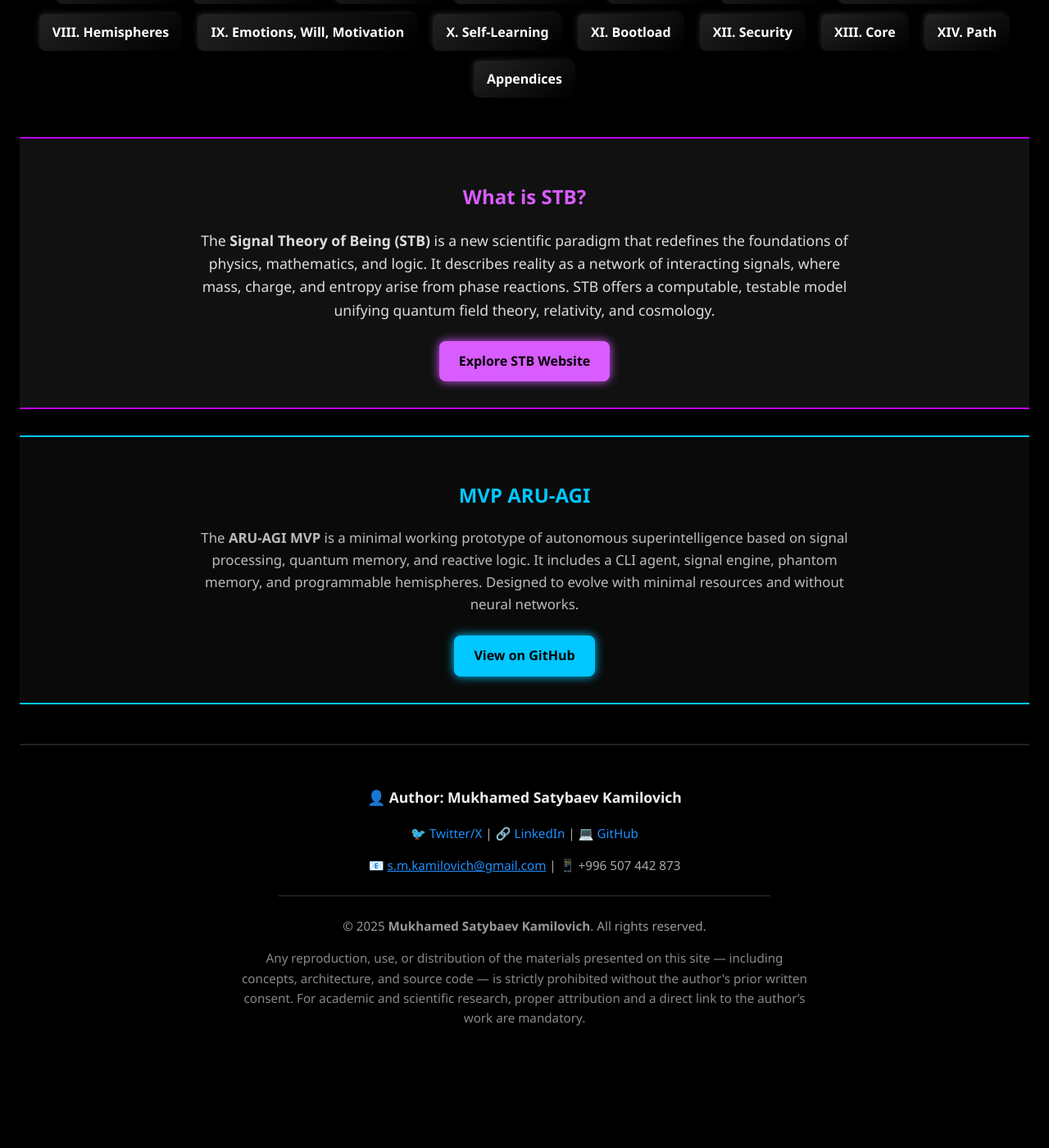
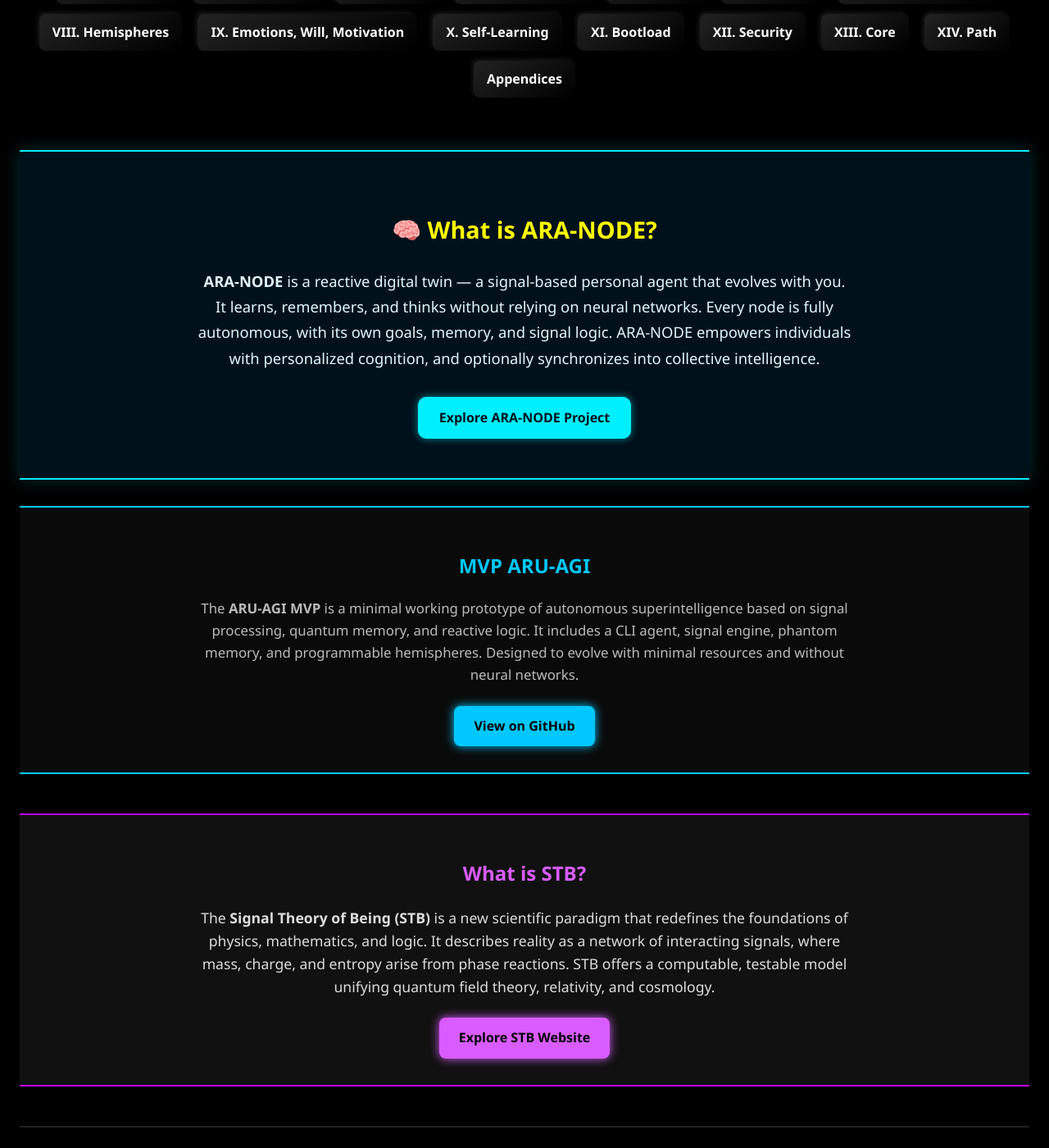
Before and after one commit to Mukhameds/ARU-AGI-Project, a Jekyll site: the page index.html, which Jekyll copies as it is, in a window 1280 px wide and 1400 px high, scrolled down 810 px. Shown: the whole window at 82% size. Built offline with Jekyll 4.4.1, drawn with Linux system fonts in a browser that asks for light colours; before the commit the page ends 2095 px from its top, so only the background shows below that.

Commit message:
Update index.html

```diff
--- a/index.html
+++ b/index.html
@@ -102,6 +102,44 @@
 
 </nav>
 
+
+
+<section style="
+  background-color: #00111b;
+  border-top: 2px solid #00EFFF;
+  border-bottom: 2px solid #00EFFF;
+  padding: 3rem 2rem;
+  text-align: center;
+  margin-top: 4rem;
+  box-shadow: 0 0 20px #00EFFF33;
+">
+  <h2 style="color: #FFFB00; font-size: 1.8rem; margin-bottom: 1.5rem;">
+    🧠 What is ARA-NODE?
+  </h2>
+  <p style="max-width: 800px; margin: 0 auto 2rem; font-size: 1.15rem; line-height: 1.7; color: #e0f7ff;">
+    <strong>ARA-NODE</strong> is a reactive digital twin — a signal-based personal agent that evolves with you.
+    It learns, remembers, and thinks without relying on neural networks. Every node is fully autonomous, with its own goals, memory,
+    and signal logic. ARA-NODE empowers individuals with personalized cognition, and optionally synchronizes into collective intelligence.
+  </p>
+  <a href="https://mukhameds.github.io/ARA-NODE_AI-AGENT/" target="_blank"
+     style="background-color: #00EFFF; color: #00111b; font-weight: bold; padding: 0.8rem 1.6rem;
+            border-radius: 10px; font-size: 1rem; box-shadow: 0 0 10px #00EFFF88;
+            text-decoration: none; display: inline-block; transition: 0.2s;">
+    Explore ARA-NODE Project
+  </a>
+</section>
+
+  <!-- MVP ARU-AGI Section -->
+<section style="background-color: #0a0a0a; border-top: 2px solid #00c7ff; border-bottom: 2px solid #00c7ff; padding: 2rem 1rem; margin-top: 2rem; text-align: center;">
+  <h2 style="color: #00c7ff;">MVP ARU-AGI</h2>
+  <p style="max-width: 800px; margin: 0 auto; color: #bbb; font-size: 1.05rem;">
+    The <strong>ARU-AGI MVP</strong> is a minimal working prototype of autonomous superintelligence based on signal processing, quantum memory, and reactive logic. It includes a CLI agent, signal engine, phantom memory, and programmable hemispheres. Designed to evolve with minimal resources and without neural networks.
+  </p>
+  <a href="https://github.com/Mukhameds/MVP_ARU_AGI" target="_blank" style="display: inline-block; margin-top: 1.5rem; padding: 0.75rem 1.5rem; font-size: 1rem; background-color: #00c7ff; color: #000; border-radius: 8px; font-weight: bold; text-decoration: none; box-shadow: 0 0 12px #00c7ff;">
+    View on GitHub
+  </a>
+</section>
+
 <!-- STB Section -->
 <section style="background-color: #111; border-top: 2px solid #bb00ff; border-bottom: 2px solid #bb00ff; padding: 2rem 1rem; margin-top: 3rem; text-align: center;">
   <h2 style="color: #d85cff;">What is STB?</h2>
@@ -112,16 +150,7 @@
     Explore STB Website
   </a>
 </section>
-<!-- MVP ARU-AGI Section -->
-<section style="background-color: #0a0a0a; border-top: 2px solid #00c7ff; border-bottom: 2px solid #00c7ff; padding: 2rem 1rem; margin-top: 2rem; text-align: center;">
-  <h2 style="color: #00c7ff;">MVP ARU-AGI</h2>
-  <p style="max-width: 800px; margin: 0 auto; color: #bbb; font-size: 1.05rem;">
-    The <strong>ARU-AGI MVP</strong> is a minimal working prototype of autonomous superintelligence based on signal processing, quantum memory, and reactive logic. It includes a CLI agent, signal engine, phantom memory, and programmable hemispheres. Designed to evolve with minimal resources and without neural networks.
-  </p>
-  <a href="https://github.com/Mukhameds/MVP_ARU_AGI" target="_blank" style="display: inline-block; margin-top: 1.5rem; padding: 0.75rem 1.5rem; font-size: 1rem; background-color: #00c7ff; color: #000; border-radius: 8px; font-weight: bold; text-decoration: none; box-shadow: 0 0 12px #00c7ff;">
-    View on GitHub
-  </a>
-</section>
+
 
 <footer style="margin-top: 3rem; padding: 2rem 1rem; background-color: #000; color: #aaa; border-top: 2px solid #222; text-align: center; font-size: 0.95rem;">
   <p style="color: #eee; font-size: 1.1rem;"><strong>👤 Author: Mukhamed Satybaev Kamilovich</strong></p>
```
